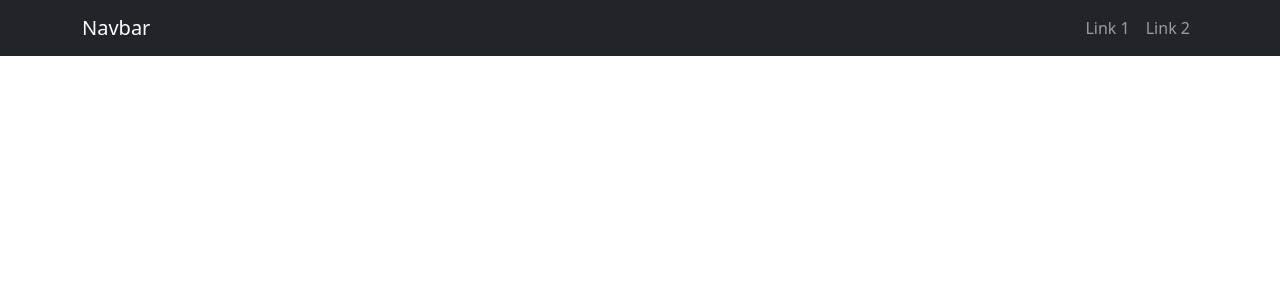
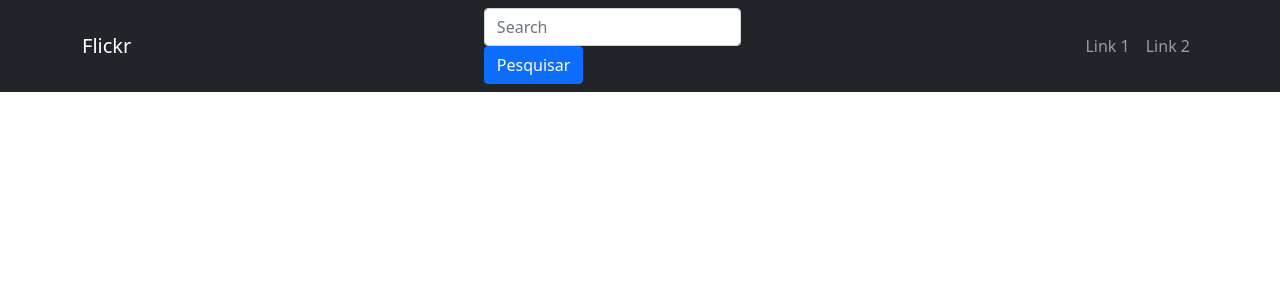
Before and after one commit to RicardoMVA/desafio-spa-pitang, a React (Create React App) app in the folder frontend/: page / in a window 1280 px wide. Shown: the top 300 px of the page. Built offline with nearby package versions, Linux system fonts and the light colour scheme.

Commit message:
cria componente SearchNavbar

```diff
--- a/frontend/src/App.tsx
+++ b/frontend/src/App.tsx
@@ -1,22 +1,9 @@
-import React from 'react';
-import './App.css';
+import SearchNavbar from './components/SearchNavbar';
 
-import Container from "react-bootstrap/Container";
-import Navbar from "react-bootstrap/Navbar";
-import Nav from "react-bootstrap/Nav";
-
-function App() {
+const App : React.FC = () => {
   return (
     <div className="App">
-      <Navbar expand="lg" variant="dark" bg="dark">
-        <Container>
-          <Navbar.Brand href="#">Navbar</Navbar.Brand>
-          <Nav className="mr-auto">
-            <Nav.Link href="#link1">Link 1</Nav.Link>
-            <Nav.Link href="#link2">Link 2</Nav.Link>
-          </Nav>
-        </Container>
-      </Navbar>
+      <SearchNavbar />
     </div>
   );
 }
--- /dev/null
+++ b/frontend/src/components/SearchNavbar/index.tsx
@@ -0,0 +1,28 @@
+import Container from "react-bootstrap/Container";
+import Navbar from "react-bootstrap/Navbar";
+import Nav from "react-bootstrap/Nav";
+import Form from "react-bootstrap/Form";
+import FormControl from "react-bootstrap/FormControl";
+import Button from "react-bootstrap/Button";
+
+const SearchNavbar : React.FC = () => {
+  return (
+    <div className="SearchNavbar">
+      <Navbar expand="lg" variant="dark" bg="dark">
+        <Container>
+          <Navbar.Brand href="#">Flickr</Navbar.Brand>
+          <Form inline>
+            <FormControl type="text" placeholder="Search" className="mr-sm-2" />
+            <Button type="submit">Pesquisar</Button>
+          </Form>
+          <Nav className="mr-auto">
+            <Nav.Link href="#link1">Link 1</Nav.Link>
+            <Nav.Link href="#link2">Link 2</Nav.Link>
+          </Nav>
+        </Container>
+      </Navbar>
+    </div>
+  );
+}
+
+export default SearchNavbar;
```
